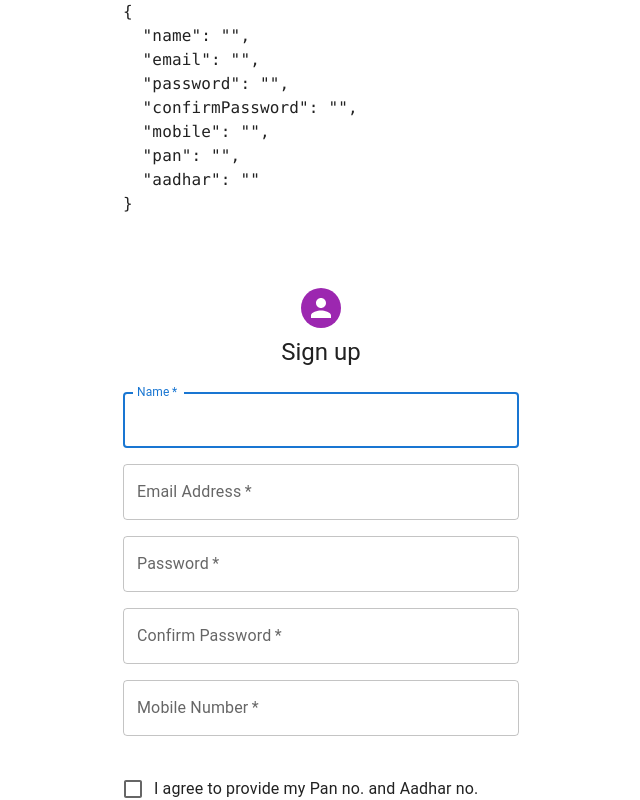
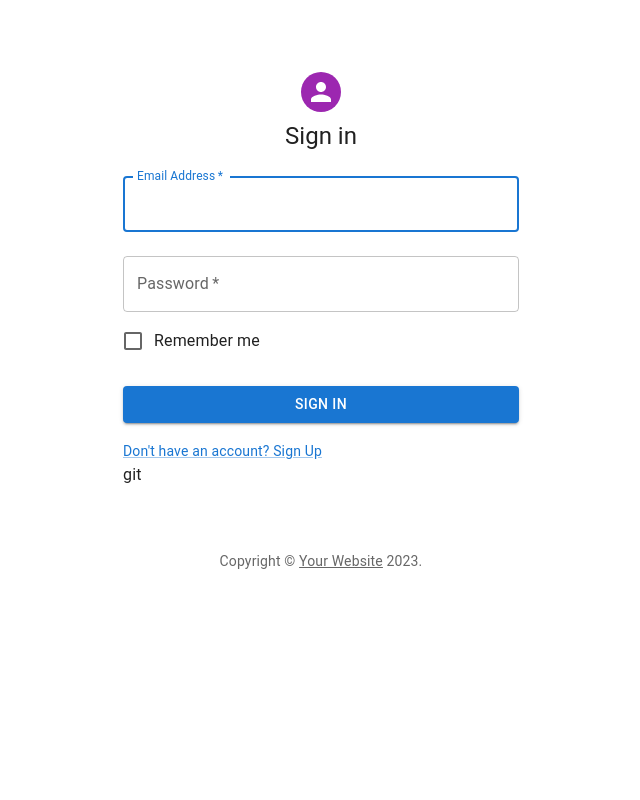
Before and after one commit to Gajmain2020/TechTitans, a React (Vite) app in the folder client/: page / in a window 1280 px wide. Shown: the top 800 px of the page, without its empty margins (319-959 px from the left). Built offline with nearby package versions, Linux system fonts and the light colour scheme.

Commit message:
login form compelete

```diff
--- a/client/src/App.jsx
+++ b/client/src/App.jsx
@@ -4,11 +4,13 @@
 import Navbar from "./components/Navbar/Navbar";
 import Post from "./components/Post";
 import SignUp from "./components/Signup/Signup";
+import SignIn from "./components/SignIn/SignIn";
 
 function App() {
   return (
     <div>
-      <SignUp />
+      <SignIn />
+
     </div>
   );
 }
--- /dev/null
+++ b/client/src/components/SignIn/SignIn.jsx
@@ -0,0 +1,107 @@
+import * as React from 'react';
+import Avatar from '@mui/material/Avatar';
+import Button from '@mui/material/Button';
+import CssBaseline from '@mui/material/CssBaseline';
+import TextField from '@mui/material/TextField';
+import FormControlLabel from '@mui/material/FormControlLabel';
+import Checkbox from '@mui/material/Checkbox';
+import Link from '@mui/material/Link';
+import Grid from '@mui/material/Grid';
+import Box from '@mui/material/Box';
+// import LockOutlinedIcon from '@mui/icons-material/LockOutlined';
+import Typography from '@mui/material/Typography';
+import Container from '@mui/material/Container';
+import { createTheme, ThemeProvider } from '@mui/material/styles';
+
+function Copyright(props) {
+  return (
+    <Typography variant="body2" color="text.secondary" align="center" {...props}>
+      {'Copyright © '}
+      <Link color="inherit" href="https://mui.com/">
+        Your Website
+      </Link>{' '}
+      {new Date().getFullYear()}
+      {'.'}
+    </Typography>
+  );
+}
+
+// TODO remove, this demo shouldn't need to reset the theme.
+
+const defaultTheme = createTheme();
+
+export default function SignIn() {
+  const handleSubmit = (event) => {
+    event.preventDefault();
+    const data = new FormData(event.currentTarget);
+    console.log({
+      email: data.get('email'),
+      password: data.get('password'),
+    });
+  };
+
+  return (
+    <ThemeProvider theme={defaultTheme}>
+      <Container component="main" maxWidth="xs">
+        <CssBaseline />
+        <Box
+          sx={{
+            marginTop: 8,
+            display: 'flex',
+            flexDirection: 'column',
+            alignItems: 'center',
+          }}
+        >
+          <Avatar sx={{ m: 1, bgcolor: 'secondary.main' }}>
+            {/* <LockOutlinedIcon /> */}
+          </Avatar>
+          <Typography component="h1" variant="h5">
+            Sign in
+          </Typography>
+          <Box component="form" onSubmit={handleSubmit} noValidate sx={{ mt: 1 }}>
+            <TextField
+              margin="normal"
+              required
+              fullWidth
+              id="email"
+              label="Email Address"
+              name="email"
+              autoComplete="email"
+              autoFocus
+            />
+            <TextField
+              margin="normal"
+              required
+              fullWidth
+              name="password"
+              label="Password"
+              type="password"
+              id="password"
+              autoComplete="current-password"
+            />
+            <FormControlLabel
+              control={<Checkbox value="remember" color="primary" />}
+              label="Remember me"
+            />
+            <Button
+              type="submit"
+              fullWidth
+              variant="contained"
+              sx={{ mt: 3, mb: 2 }}
+            >
+              Sign In
+            </Button>
+            <Grid container>
+              <Grid item>
+                <Link href="#" variant="body2">
+                  {"Don't have an account? Sign Up"}
+                </Link>
+              </Grid>
+            </Grid>git
+          </Box>
+        </Box>
+        <Copyright sx={{ mt: 8, mb: 4 }} />
+      </Container>
+    </ThemeProvider>
+  );
+}
```
